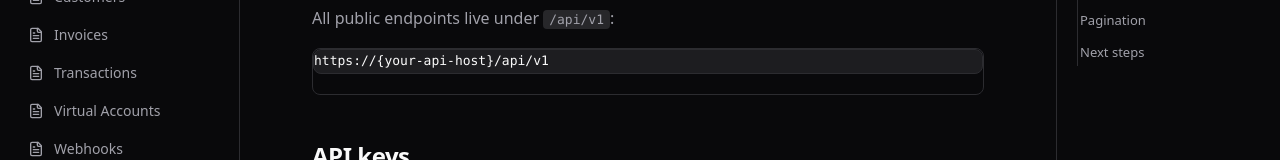
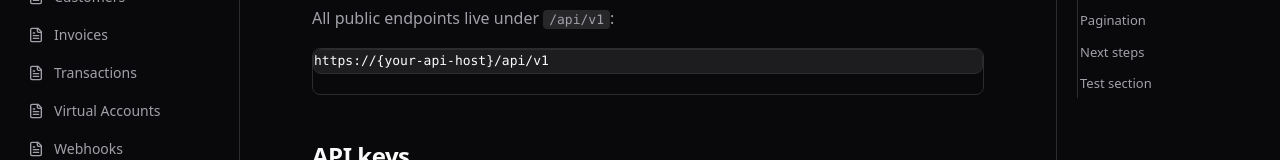
Before and after one commit to Daviduche03/paygrid-docs, a React (Vite) app: page /docs/getting-started in a window 1280 px wide. Shown: the part 367-527 px from the top of the page. Built offline with nearby package versions, Linux system fonts and the light colour scheme.

Commit message:
docs: update src/docs/getting-started.mdx

```diff
--- a/src/docs/getting-started.mdx
+++ b/src/docs/getting-started.mdx
@@ -154,3 +154,8 @@ GET /api/v1/customers?pageSize=50&cursor=MTIzNDU2
 
 - Read the [API reference](/docs/api-reference) for every endpoint.
 - Try requests live in the [Playground](/docs/playground).
+
+
+## Test section
+
+This is a UI test edit.
```
